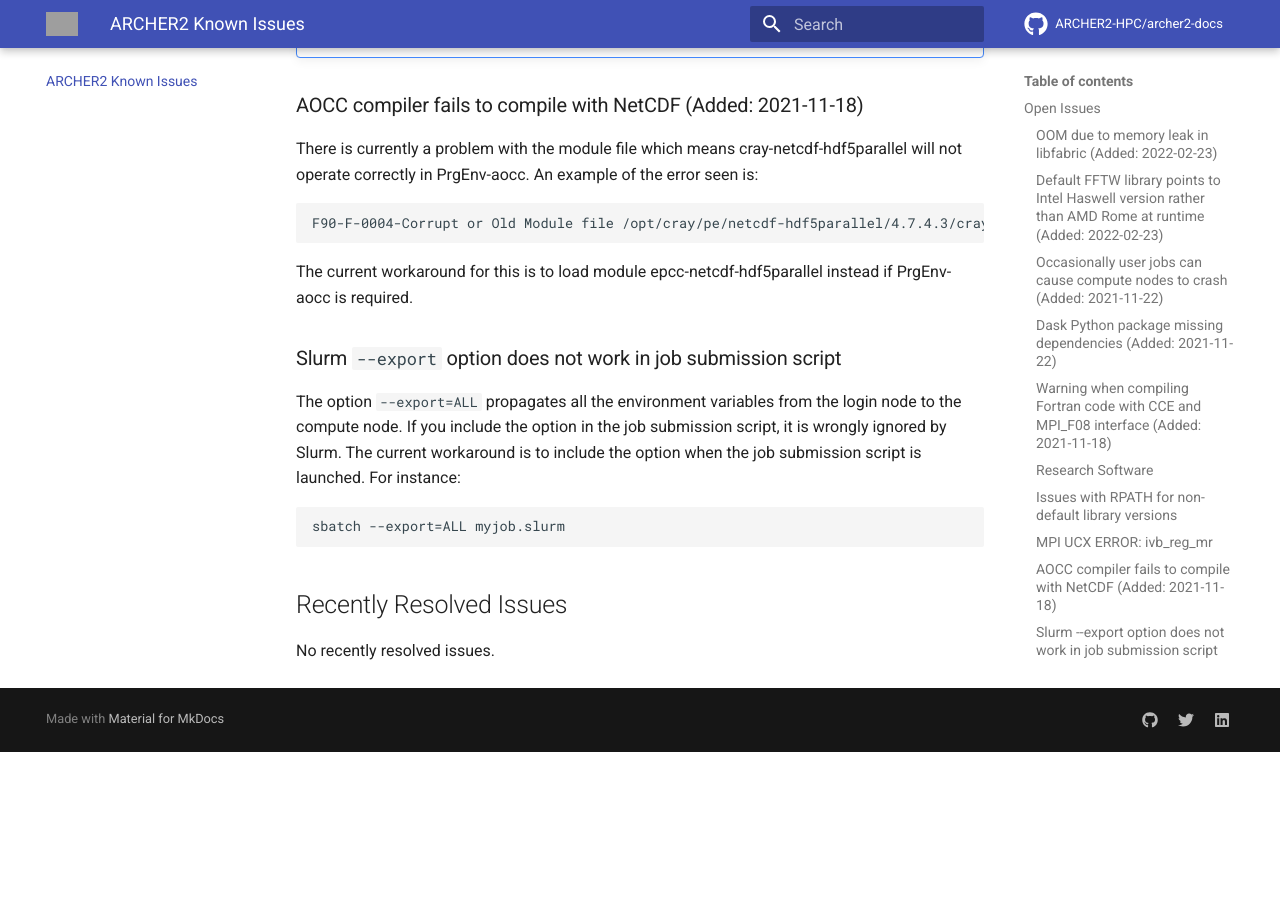
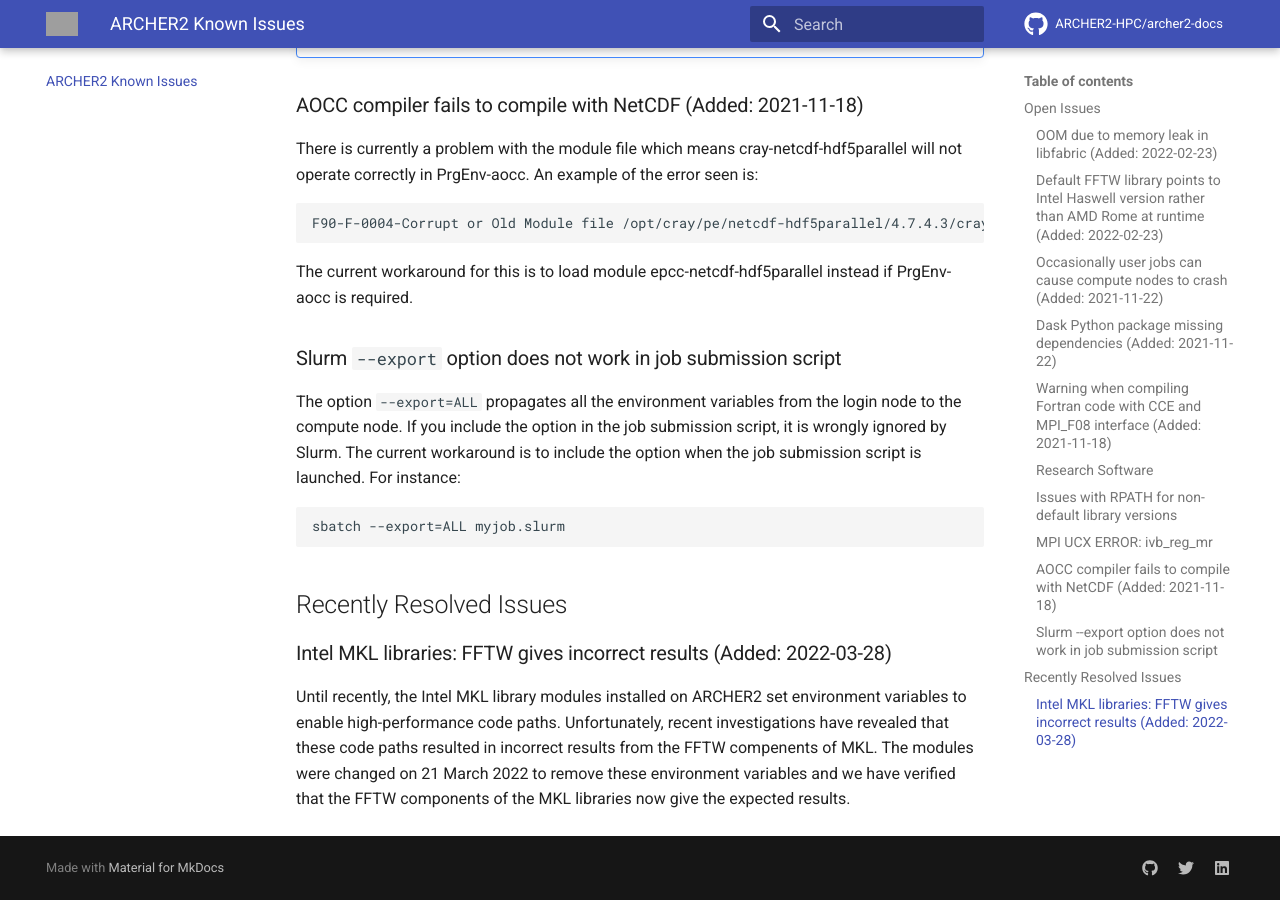
Before and after one commit to ARCHER2-HPC/archer2-docs, an MkDocs documentation site: the page built from docs/known-issues/index.md, in a window 1280 px wide and 900 px high, scrolled down 3408 px. Built offline with MkDocs 1.6.1 and Material for MkDocs 9.7.7, drawn with Linux system fonts in a browser that asks for light colours; comment, search, counter and statistics services are not loaded; before the commit the page ends 4160 px from its top, so only the background shows below that; grey boxes are pictures that could not be loaded.

Commit message:
Adds note on MKL issue

```diff
--- a/docs/known-issues/index.md
+++ b/docs/known-issues/index.md
@@ -152,4 +152,10 @@
 
 ## Recently Resolved Issues
 
-No recently resolved issues.
+### Intel MKL libraries: FFTW gives incorrect results (Added: 2022-03-28)
+
+Until recently, the Intel MKL library modules installed on ARCHER2 set environment variables
+to enable high-performance code paths. Unfortunately, recent investigations have revealed that
+these code paths resulted in incorrect results from the FFTW compenents of MKL. The modules
+were changed on 21 March 2022 to remove these environment variables and we have verified that
+the FFTW components of the MKL libraries now give the expected results.
```
